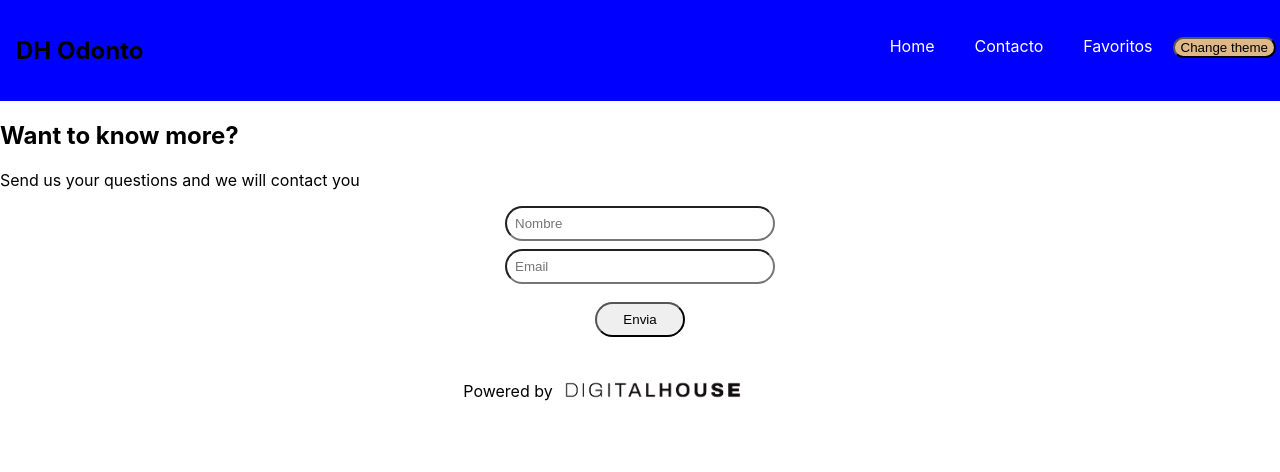
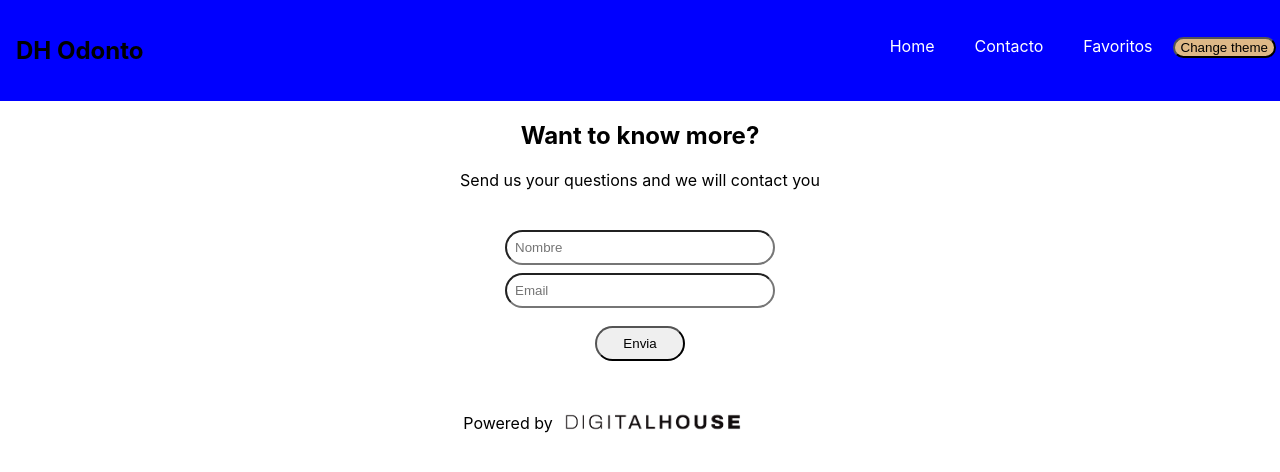
Before and after one commit to santiia/ctd-fe3-final, a React (Create React App) app: page /contacto in a window 1280 px wide. Shown: the top 472 px of the page. Built offline with nearby package versions, Linux system fonts and the light colour scheme; no server answers.

Commit message:
agregar variaciones para realizar los estilos de contact

```diff
--- a/src/Routes/Contact.jsx
+++ b/src/Routes/Contact.jsx
@@ -1,14 +1,17 @@
 import React from 'react'
 import Form from '../Components/Form'
+import {contactSyles} from '../styles/contact.css'
 
 //Este componente debera ser estilado como "dark" o "light" dependiendo del theme del Context
 
 const Contact = () => {
   return (
-    <div>
+    <div className="contact">
       <h2>Want to know more?</h2>
       <p>Send us your questions and we will contact you</p>
-      <Form/>
+      <div className="contact-form">
+        <Form />
+      </div>
     </div>
   )
 }
```
